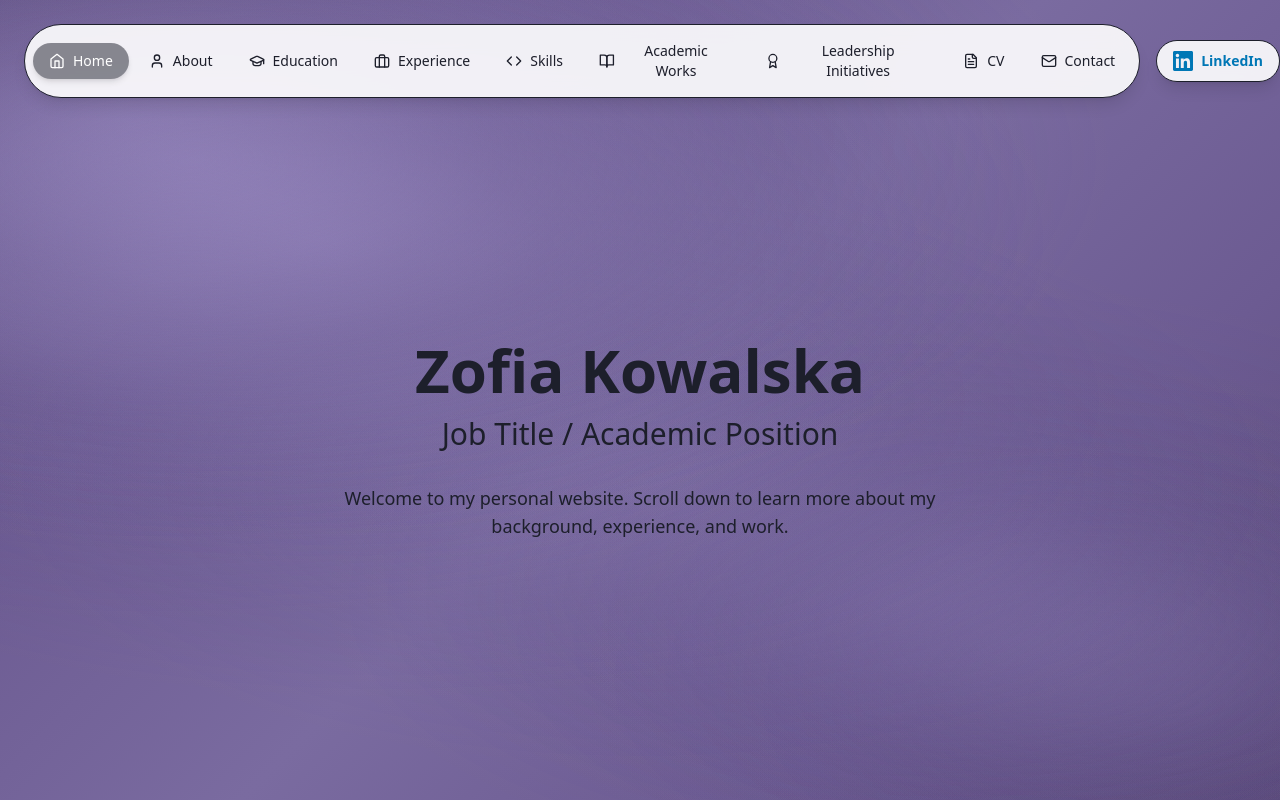
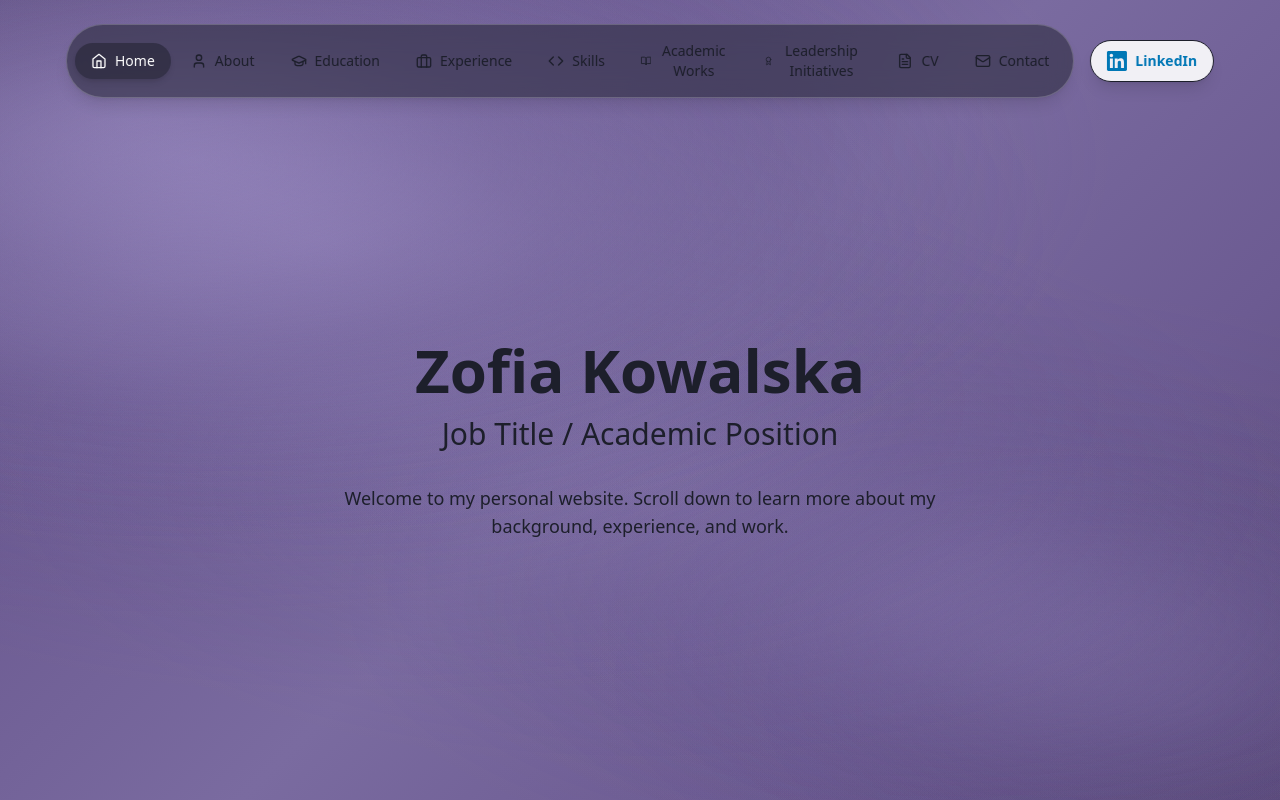
Before and after one commit to zofiakowalska/PersonalWeb, a React (Vite) app: page / in a window 1280 px wide. Shown: the top 800 px of the page. Built offline with nearby package versions, Linux system fonts and the light colour scheme.

Commit message:
Center menu bar and match menu background color to boxes

```diff
--- a/src/App.jsx
+++ b/src/App.jsx
@@ -70,8 +70,8 @@ export default function PersonalWebsite() {
       backgroundSize: '100% 100%'
     }}>
       {/* Floating Navigation */}
-      <nav className="fixed top-6 left-6 z-50 flex items-center gap-4">
-        <div className="bg-white/90 backdrop-blur-md rounded-full shadow-lg px-2 py-2 flex items-center gap-1" style={{ border: '1px solid #1d1f2b' }}>
+      <nav className="fixed top-6 left-1/2 transform -translate-x-1/2 z-50 flex items-center gap-4">
+        <div className="backdrop-blur-md rounded-full shadow-lg px-2 py-2 flex items-center gap-1" style={{ backgroundColor: 'rgba(29, 31, 43, 0.5)', border: '1px solid rgba(255, 255, 255, 0.2)' }}>
           {sections.map((section) => (
             <button
               key={section.id}
```
